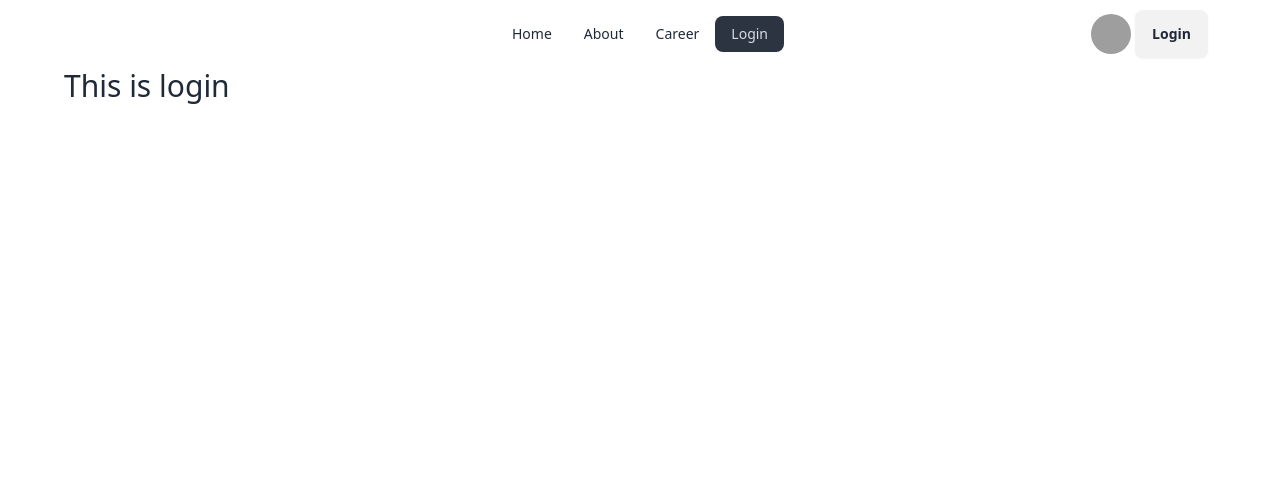
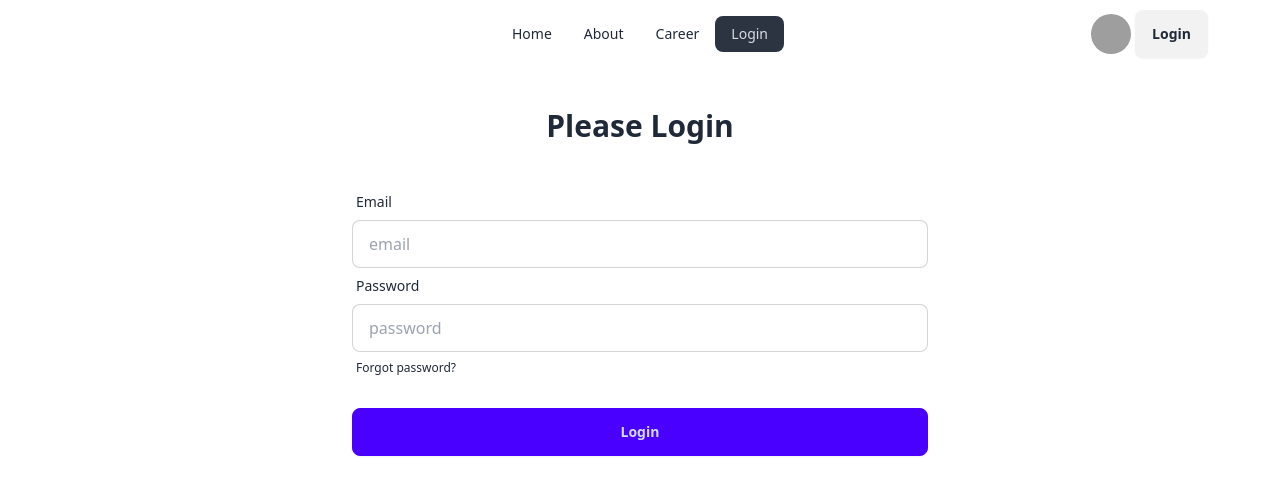
Before and after one commit to Hamed18/The-Daily-News, a React (Vite) app: page /login in a window 1280 px wide. Shown: the top 494 px of the page. Built offline with nearby package versions, Linux system fonts and the light colour scheme; grey boxes are pictures that could not be loaded.

Commit message:
Login form UI

```diff
--- a/src/pages/Home/Login/Login.jsx
+++ b/src/pages/Home/Login/Login.jsx
@@ -1,12 +1,53 @@
 import Navbar from "../../Shared/Navbar/Navbar";
 
 const Login = () => {
-	return (
-		<div>
-			<Navbar></Navbar>
-			<h2 className="text-3xl">This is login</h2>
-		</div>
-	);
+
+  const handleLogin = e =>{
+	e.preventDefault();
+  }
+
+  return (
+    <div>
+      <Navbar></Navbar>
+      <div>
+        <h2 className="text-3xl my-10 text-center font-bold">Please Login</h2>
+          <form onSubmit={handleLogin} className="md:w-3/4 lg:w-1/2 mx-auto">
+            <div className="form-control">
+              <label className="label">
+                <span className="label-text">Email</span>
+              </label>
+              <input
+                type="email"
+				name="email"
+                placeholder="email"
+                className="input input-bordered"
+                required
+			  />
+            </div>
+            <div className="form-control">
+              <label className="label">
+                <span className="label-text">Password</span>
+              </label>
+              <input
+                type="password"
+				name="password"
+                placeholder="password"
+                className="input input-bordered"
+                required
+              />
+              <label className="label">
+                <a href="#" className="label-text-alt link link-hover">
+                  Forgot password?
+                </a>
+              </label>
+            </div>
+            <div className="form-control mt-6">
+              <button className="btn btn-primary">Login</button>
+            </div>
+          </form>
+      </div>
+    </div>
+  );
 };
 
 export default Login;
```
